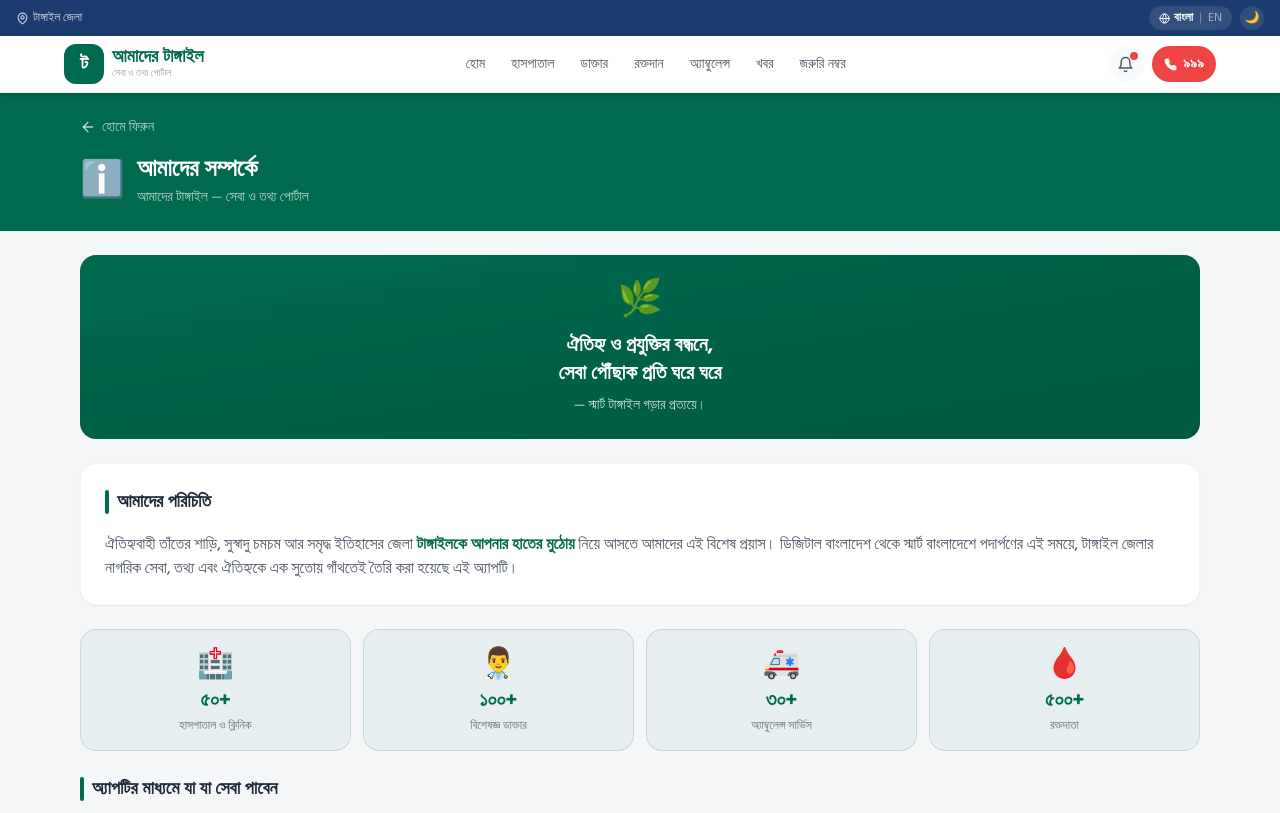
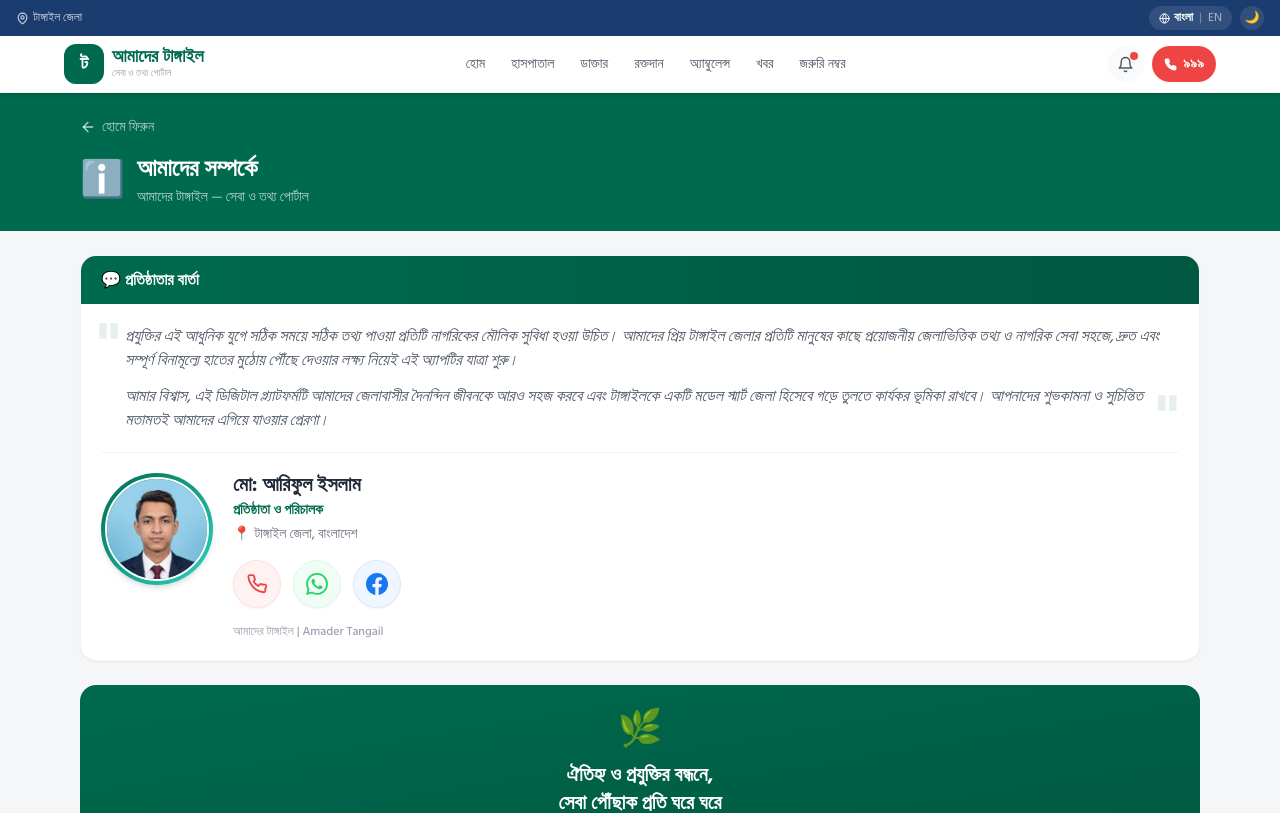
Before and after one commit to monirul1128/tangail-app, a Next.js app in the folder web/: page /about in a window 1280 px wide. Shown: the top 813 px of the page. Built offline with nearby package versions, Linux system fonts and the light colour scheme.

Commit message:
feat: add founder's message section with photo, call/whatsapp/facebook buttons

```diff
--- a/web/src/app/about/page.tsx
+++ b/web/src/app/about/page.tsx
@@ -74,7 +74,104 @@ export default function AboutPage() {
       emoji="ℹ️"
       accentColor="bg-primary"
     >
-      {/* Tagline */}
+      {/* Founder's Message */}
+      <div className="bg-white rounded-2xl shadow-sm border border-gray-100 overflow-hidden mb-6">
+        {/* Header */}
+        <div className="bg-gradient-to-r from-primary to-primary-600 px-5 py-3">
+          <h2 className="font-black text-white text-base flex items-center gap-2">
+            💬 প্রতিষ্ঠাতার বার্তা
+          </h2>
+        </div>
+
+        <div className="p-5">
+          {/* Quote marks + message */}
+          <div className="relative mb-5">
+            <span className="text-6xl text-primary/10 font-black leading-none absolute -top-2 -left-1 select-none">"</span>
+            <p className="text-gray-600 leading-[1.9] text-sm md:text-base pl-6 italic">
+              প্রযুক্তির এই আধুনিক যুগে সঠিক সময়ে সঠিক তথ্য পাওয়া প্রতিটি নাগরিকের মৌলিক সুবিধা হওয়া উচিত। আমাদের প্রিয় টাঙ্গাইল জেলার প্রতিটি মানুষের কাছে প্রয়োজনীয় জেলাভিত্তিক তথ্য ও নাগরিক সেবা সহজে, দ্রুত এবং সম্পূর্ণ বিনামূল্যে হাতের মুঠোয় পৌঁছে দেওয়ার লক্ষ্য নিয়েই এই অ্যাপটির যাত্রা শুরু।
+            </p>
+            <p className="text-gray-600 leading-[1.9] text-sm md:text-base pl-6 italic mt-3">
+              আমার বিশ্বাস, এই ডিজিটাল প্ল্যাটফর্মটি আমাদের জেলাবাসীর দৈনন্দিন জীবনকে আরও সহজ করবে এবং টাঙ্গাইলকে একটি মডেল স্মার্ট জেলা হিসেবে গড়ে তুলতে কার্যকর ভূমিকা রাখবে। আপনাদের শুভকামনা ও সুচিন্তিত মতামতই আমাদের এগিয়ে যাওয়ার প্রেরণা।
+            </p>
+            <span className="text-6xl text-primary/10 font-black leading-none absolute -bottom-4 right-0 select-none">"</span>
+          </div>
+
+          {/* Divider */}
+          <div className="h-px bg-gray-100 my-5" />
+
+          {/* Founder profile card — matches the design reference */}
+          <div className="flex flex-col sm:flex-row items-center sm:items-start gap-5">
+            {/* Photo with teal ring */}
+            <div className="flex-shrink-0">
+              <div className="w-28 h-28 rounded-full p-1 bg-gradient-to-br from-primary to-teal-400 shadow-md">
+                <div className="w-full h-full rounded-full overflow-hidden border-2 border-white">
+                  <img
+                    src="/images/president.jpeg"
+                    alt="মো: আরিফুল ইসলাম"
+                    className="w-full h-full object-cover object-top"
+                  />
+                </div>
+              </div>
+            </div>
+
+            {/* Info */}
+            <div className="flex-1 text-center sm:text-left">
+              <h3 className="font-black text-gray-800 text-xl leading-tight mb-0.5">
+                মো: আরিফুল ইসলাম
+              </h3>
+              <p className="text-primary font-semibold text-sm mb-1">প্রতিষ্ঠাতা ও পরিচালক</p>
+              <p className="text-gray-500 text-sm flex items-center justify-center sm:justify-start gap-1 mb-4">
+                <span className="text-red-500">📍</span> টাঙ্গাইল জেলা, বাংলাদেশ
+              </p>
+
+              {/* Action buttons — phone, whatsapp, facebook */}
+              <div className="flex items-center justify-center sm:justify-start gap-3">
+                {/* Call */}
+                <a
+                  href="tel:+97452043903"
+                  className="w-12 h-12 bg-red-50 hover:bg-red-100 rounded-full flex items-center justify-center transition-colors shadow-sm border border-red-100"
+                  title="+974 52043903"
+                >
+                  <svg xmlns="http://www.w3.org/2000/svg" width="20" height="20" viewBox="0 0 24 24" fill="none" stroke="#ef4444" strokeWidth="2.2" strokeLinecap="round" strokeLinejoin="round">
+                    <path d="M22 16.92v3a2 2 0 0 1-2.18 2 19.79 19.79 0 0 1-8.63-3.07A19.5 19.5 0 0 1 4.69 12a19.79 19.79 0 0 1-3.07-8.67A2 2 0 0 1 3.6 1.27h3a2 2 0 0 1 2 1.72c.127.96.361 1.903.7 2.81a2 2 0 0 1-.45 2.11L7.91 8.87a16 16 0 0 0 5.55 5.55l1.76-1.76a2 2 0 0 1 2.11-.45c.907.339 1.85.573 2.81.7A2 2 0 0 1 22 16.92z"/>
+                  </svg>
+                </a>
+
+                {/* WhatsApp */}
+                <a
+                  href="https://wa.me/97452043903"
+                  target="_blank"
+                  rel="noopener noreferrer"
+                  className="w-12 h-12 bg-green-50 hover:bg-green-100 rounded-full flex items-center justify-center transition-colors shadow-sm border border-green-100"
+                  title="WhatsApp"
+                >
+                  <svg xmlns="http://www.w3.org/2000/svg" width="22" height="22" viewBox="0 0 24 24" fill="#25D366">
+                    <path d="M17.472 14.382c-.297-.149-1.758-.867-2.03-.967-.273-.099-.471-.148-.67.15-.197.297-.767.966-.94 1.164-.173.199-.347.223-.644.075-.297-.15-1.255-.463-2.39-1.475-.883-.788-1.48-1.761-1.653-2.059-.173-.297-.018-.458.13-.606.134-.133.298-.347.446-.52.149-.174.198-.298.298-.497.099-.198.05-.371-.025-.52-.075-.149-.669-1.612-.916-2.207-.242-.579-.487-.5-.669-.51-.173-.008-.371-.01-.57-.01-.198 0-.52.074-.792.372-.272.297-1.04 1.016-1.04 2.479 0 1.462 1.065 2.875 1.213 3.074.149.198 2.096 3.2 5.077 4.487.709.306 1.262.489 1.694.625.712.227 1.36.195 1.871.118.571-.085 1.758-.719 2.006-1.413.248-.694.248-1.289.173-1.413-.074-.124-.272-.198-.57-.347m-5.421 7.403h-.004a9.87 9.87 0 0 1-5.031-1.378l-.361-.214-3.741.982.998-3.648-.235-.374a9.86 9.86 0 0 1-1.51-5.26c.001-5.45 4.436-9.884 9.888-9.884 2.64 0 5.122 1.03 6.988 2.898a9.825 9.825 0 0 1 2.893 6.994c-.003 5.45-4.437 9.884-9.885 9.884m8.413-18.297A11.815 11.815 0 0 0 12.05 0C5.495 0 .16 5.335.157 11.892c0 2.096.547 4.142 1.588 5.945L.057 24l6.305-1.654a11.882 11.882 0 0 0 5.683 1.448h.005c6.554 0 11.89-5.335 11.893-11.893a11.821 11.821 0 0 0-3.48-8.413z"/>
+                  </svg>
+                </a>
+
+                {/* Facebook */}
+                <a
+                  href="https://www.facebook.com/arifulislam365/"
+                  target="_blank"
+                  rel="noopener noreferrer"
+                  className="w-12 h-12 bg-blue-50 hover:bg-blue-100 rounded-full flex items-center justify-center transition-colors shadow-sm border border-blue-100"
+                  title="Facebook"
+                >
+                  <svg xmlns="http://www.w3.org/2000/svg" width="22" height="22" viewBox="0 0 24 24" fill="#1877F2">
+                    <path d="M24 12.073c0-6.627-5.373-12-12-12s-12 5.373-12 12c0 5.99 4.388 10.954 10.125 11.854v-8.385H7.078v-3.47h3.047V9.43c0-3.007 1.792-4.669 4.533-4.669 1.312 0 2.686.235 2.686.235v2.953H15.83c-1.491 0-1.956.925-1.956 1.874v2.25h3.328l-.532 3.47h-2.796v8.385C19.612 23.027 24 18.062 24 12.073z"/>
+                  </svg>
+                </a>
+              </div>
+
+              {/* App name signature */}
+              <p className="text-xs text-gray-400 mt-4 font-medium">
+                আমাদের টাঙ্গাইল | Amader Tangail
+              </p>
+            </div>
+          </div>
+        </div>
+      </div>
       <div className="bg-gradient-to-br from-primary to-primary-600 rounded-2xl p-6 mb-6 text-center">
         <div className="text-4xl mb-3">🌿</div>
         <p className="text-white font-black text-lg md:text-xl leading-snug">
```
